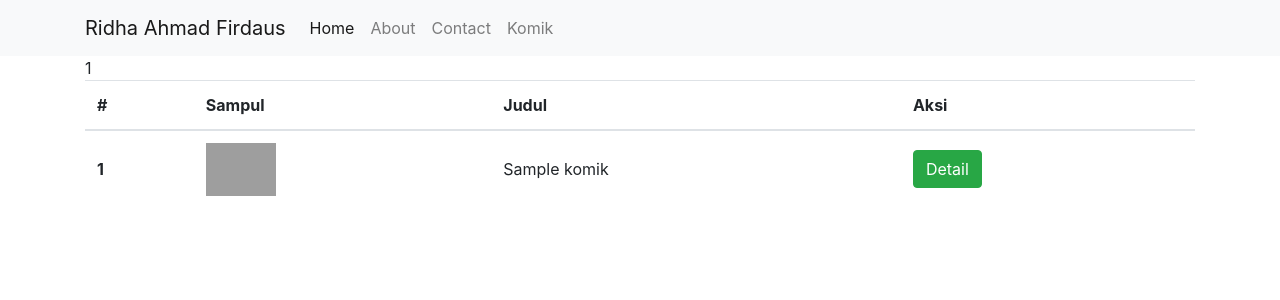
After one commit to RidhaAF/rekweb2020_183040083_ci4app, a CodeIgniter 4 app: template app/Views/komik/index.php in a window 1280 px wide. The commit adds this page. Shown: the top 300 px of the page. Run offline with PHP 8.4 and a stand-in for CodeIgniter, Linux system fonts and the light colour scheme; the template is opened without the code that fills it: most values are stand-ins (such as "Sample title", 1, 10 or a date in 2020); some libraries are stand-ins or nearby versions; grey boxes are pictures that could not be loaded.

Commit message:
Video #7

```diff
--- /dev/null
+++ b/app/Views/komik/index.php
@@ -0,0 +1,31 @@
+<?= $this->extend('layout/template'); ?>
+
+<?= $this->section('content'); ?>
+<div class="container">
+    <div class="row">
+        <div class="col">
+            <table class="table">
+                <thead>
+                    <tr>
+                        <th scope="col">#</th>
+                        <th scope="col">Sampul</th>
+                        <th scope="col">Judul</th>
+                        <th scope="col">Aksi</th>
+                    </tr>
+                </thead>
+                <tbody>
+                    <?= $i = 1; ?>
+                    <?php foreach ($komik as $k) : ?>
+                        <tr>
+                            <th scope="row"><?= $i++; ?></th>
+                            <td><img src="/img/<?= $k['sampul']; ?>" alt="" class="sampul"></td>
+                            <td><?= $k['judul']; ?></td>
+                            <td><a href="" class="btn btn-success">Detail</a></td>
+                        </tr>
+                    <?php endforeach; ?>
+                </tbody>
+            </table>
+        </div>
+    </div>
+</div>
+<?= $this->endSection(); ?>
--- a/app/Views/layout/navbar.php
+++ b/app/Views/layout/navbar.php
@@ -9,6 +9,7 @@
                 <a class="nav-link active" href="/">Home</a>
                 <a class="nav-link" href="/pages/about">About</a>
                 <a class="nav-link" href="/pages/contact">Contact</a>
+                <a class="nav-link" href="/komik">Komik</a>
             </div>
         </div>
     </div>
--- a/app/Views/layout/template.php
+++ b/app/Views/layout/template.php
@@ -8,6 +8,9 @@
 
     <!-- Bootstrap CSS -->
     <link rel="stylesheet" href="https://stackpath.bootstrapcdn.com/bootstrap/4.5.2/css/bootstrap.min.css" integrity="sha384-JcKb8q3iqJ61gNV9KGb8thSsNjpSL0n8PARn9HuZOnIxN0hoP+VmmDGMN5t9UJ0Z" crossorigin="anonymous">
+
+    <!-- My CSS -->
+    <link rel="stylesheet" href="/css/style.css">
 
     <title><?= $title; ?></title>
 </head>
--- /dev/null
+++ b/public/css/style.css
@@ -0,0 +1,7 @@
+.sampul {
+    width: 70px;
+}
+
+.table > tbody > tr > * {
+    vertical-align: middle;
+}
```
Also changed, not shown: app/Controllers/Komik.php (added, +29 -0 lines), app/Models/KomikModel.php (added, +11 -0 lines), public/img/manga_naruto.jpg (added), public/img/manga_onepiece.jpg (added).
